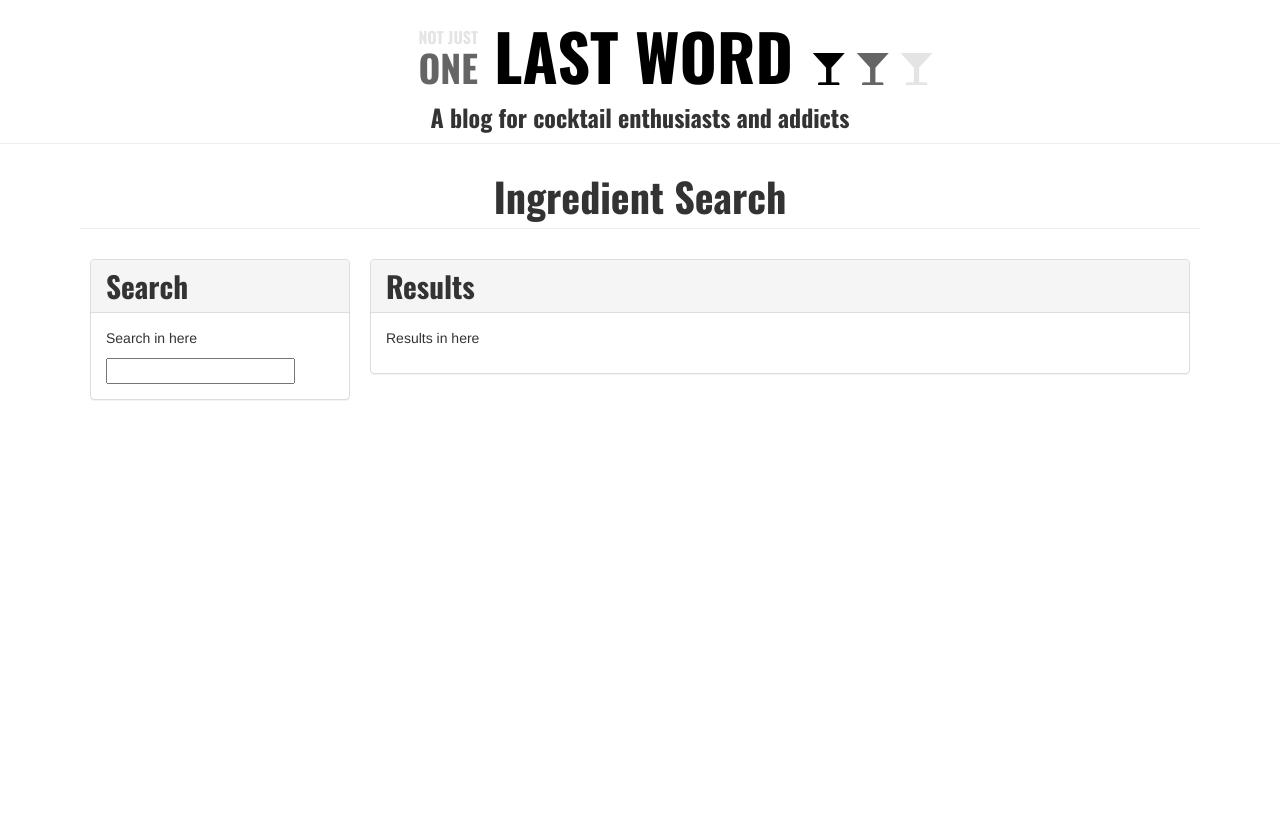
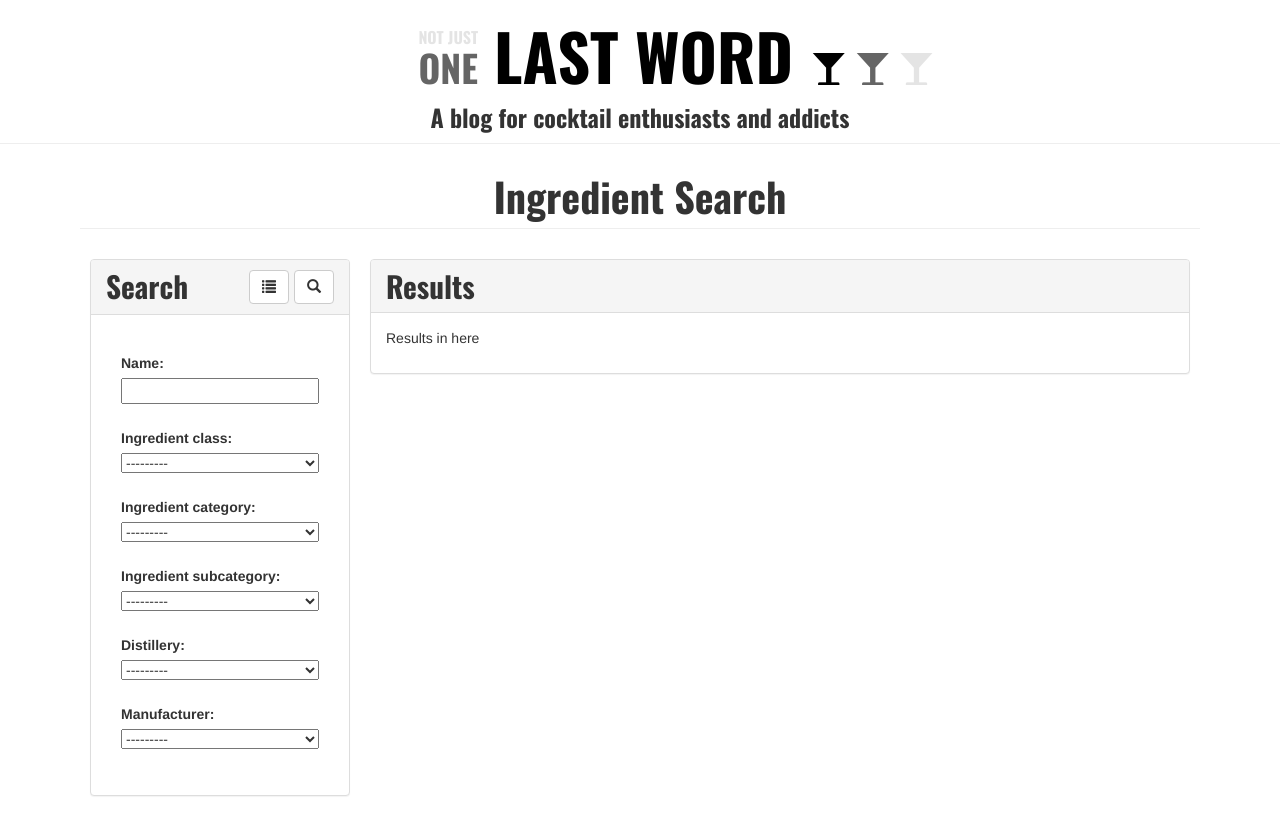
Before and after one commit to NickTruesdale/website, a Django app: page /ingredient_search/ in a window 1280 px wide. Before the commit the page ends 400 px from the top, so only its background shows below. Run offline with Django 3.2, Linux system fonts and the light colour scheme; data that the repository does not hold is empty; some libraries are stand-ins or nearby versions.

Commit message:
Ingredient search can query for all ingredients

```diff
--- a/cocktails/forms.py
+++ b/cocktails/forms.py
@@ -2,7 +2,8 @@ from django import forms
 from django.conf import settings
 from django.urls import reverse
 
-from .models import Ingredient, IngredientClass, IngredientCategory
+from .models import Ingredient, IngredientClass, IngredientCategory, IngredientSubcategory
+from .models import Distillery, Manufacturer
 from .widgets import CreateNewButtonWidget
 
 
@@ -69,3 +70,28 @@ class IngredientForm(forms.ModelForm):
             'amazon_url_us',
             'amazon_url_uk',
         )
+
+
+class IngredientSearchForm(forms.Form):
+    ''' Form containing model selects for each FK field in ingredient '''
+    name = forms.CharField(max_length=60)
+
+    ingredient_class = forms.ModelChoiceField(
+        queryset=IngredientClass.objects.all(),
+    )
+
+    ingredient_category = forms.ModelChoiceField(
+        queryset=IngredientCategory.objects.all(),
+    )
+
+    ingredient_subcategory = forms.ModelChoiceField(
+        queryset=IngredientSubcategory.objects.all(),
+    )
+
+    distillery = forms.ModelChoiceField(
+        queryset=Distillery.objects.all(),
+    )
+
+    manufacturer = forms.ModelChoiceField(
+        queryset=Manufacturer.objects.all(),
+    )
--- a/cocktails/static/js/cocktails.js
+++ b/cocktails/static/js/cocktails.js
@@ -2,6 +2,9 @@
 //
 
 $(function() {
+    // Add handler for ingredient search buttons
+    $('.btn-search').click(ingredientSearchHandler);
+
     // Add click handler for clicked hierarchy titles
     $('.hierarchy-item').click(hierarchyClickHandler);
 
@@ -35,6 +38,22 @@ var modalAfterLoad = function()
 {
     console.log('shown');
     $('.form-submit').click(formSubmitHandler);
+};
+
+var ingredientSearchHandler = function()
+{
+    $.ajax({
+        url: window.location.pathname,
+        data: {},
+
+        success: function(data) {
+            console.log(data);
+        },
+
+        error: function(xhr, errmsg, err) {
+
+        },
+    });
 };
 
 var formSubmitHandler = function()
--- a/cocktails/templates/cocktails/ingredient_categorization_browser.html
+++ b/cocktails/templates/cocktails/ingredient_categorization_browser.html
@@ -87,7 +87,7 @@
             <span></span>
             <small></small>
           </h2>
-          <div class="btn-toolbar pull-right subtitle-buttons">
+          <div class="btn-toolbar pull-right">
             <button type="button" class="btn btn-default modal-button" id="modal-edit"
               data-toggle="modal" data-target="#modalForm" data-url="" >
               <span class="glyphicon glyphicon-pencil"></span>
--- a/cocktails/templates/cocktails/ingredient_search.html
+++ b/cocktails/templates/cocktails/ingredient_search.html
@@ -1,7 +1,7 @@
 {% extends "cocktails/base_title.html" %}
+{% load widget_tweaks %}
 
 {% block content %}
-
 <div class="modal" id="modalForm" data-url=""></div>
 
 <div class="row">
@@ -16,11 +16,24 @@
     <div class="row">
       <div class="panel panel-default">
         <div class="panel-heading">
-          <h2 class="panel-title">Search</h2>
+          <h2 class="panel-title pull-left">Search</h2>
+          <div class="btn-toolbar pull-right">
+            <button type="button" class="btn btn-default btn-search" id="btn-search-all">
+              <span class="glyphicon glyphicon-list"></span>
+            </button>
+            <button type="button" class="btn btn-default btn-search" id="btn-search">
+              <span class="glyphicon glyphicon-search"></span>
+            </button>
+          </div>
+          <div class="clearfix"></div>
         </div>
         <div class="panel-body">
-          <p>Search in here</p>
-          <input type="text">
+          <div class="modal-body">
+          {% for field in form.visible_fields %}
+              {{ field.label_tag }} {{ field|attr:"class:field-control" }}
+              <ul class="field-errors" id="field-errors-{{ field.html_name }}"></ul>
+          {% endfor %}
+          </div>
         </div>
       </div>
     </div>
--- a/cocktails/views.py
+++ b/cocktails/views.py
@@ -8,7 +8,7 @@ from django import forms
 
 from .models import Ingredient, IngredientSubcategory, IngredientCategory, IngredientClass
 from .models import Distillery, Manufacturer
-from .forms import IngredientForm
+from .forms import IngredientForm, IngredientSearchForm
 
 
 # -----------------------
@@ -126,6 +126,18 @@ class IngredientSearch(TemplateView):
     ''' Search window for ingredients '''
     template_name = 'cocktails/ingredient_search.html'
 
+    def get_context_data(self, **kwargs):
+        context = super().get_context_data(**kwargs)
+        context['form'] = IngredientSearchForm()
+        return context
+
+    def get(self, request, *args, **kwargs):
+        if request.is_ajax():
+            response = serializers.serialize('json', Ingredient.objects.all())
+            return HttpResponse(response, content_type="application/json")
+        else:
+            return super().get(request, *args, **kwargs)
+
 
 class IngredientDetail(DetailView):
     model = Ingredient
```
Also changed, not shown: cocktails/templates/cocktails/ingredient_class_create_standalone.html (deleted, +0 -30 lines).
